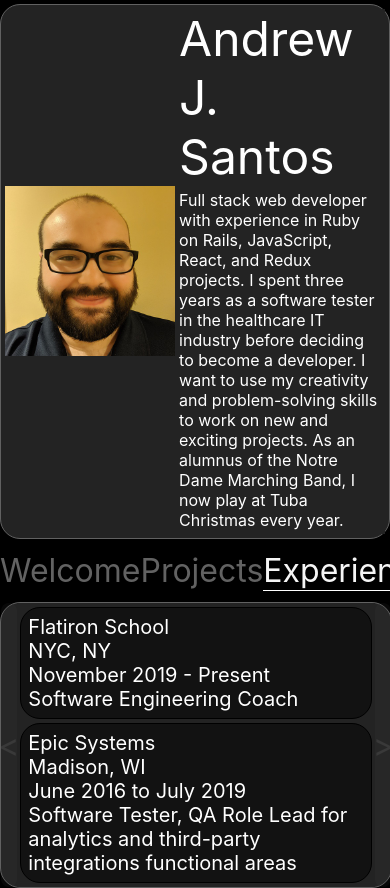
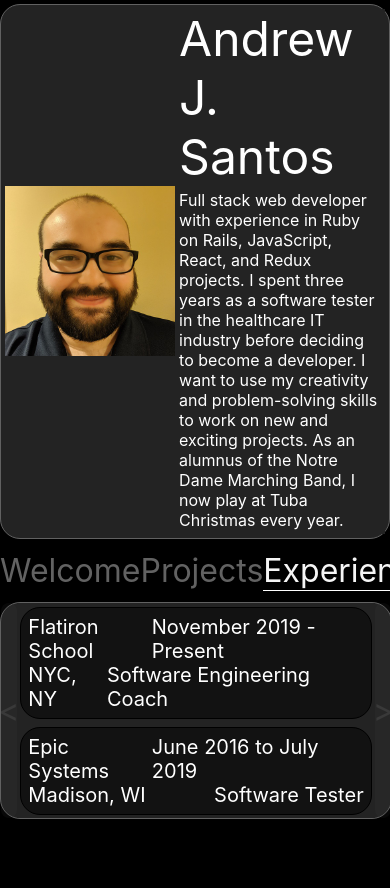
Before and after one commit to asantos649/andrew_santos, a React (Create React App) app: page / in a window 390 px wide. Both pictures are taken after a click on the element "Experience". Shown: the top 888 px of the page. After the commit the page ends 844 px from the top, so only its background shows below. Built offline with nearby package versions, Linux system fonts and the light colour scheme.

Commit message:
improved responsiveness

```diff
--- a/src/App.css
+++ b/src/App.css
@@ -124,7 +124,8 @@ div {
   /* vertical-align: middle;
   line-height: 100%; */
   display: flex;
-  justify-content: center;
+  flex-direction: column;
+  justify-content: space-around;
   align-items: center;
   font-size: 2rem;
   border-radius: 19px;
@@ -165,6 +166,7 @@ div {
   border-bottom-color: white;
   -webkit-transition: all .2s;
   -moz-transition: all .2s;
+  cursor:pointer;
 }
 
 #selectedPage{
@@ -173,13 +175,8 @@ div {
 }
 
 .experienceCard{
-  display:flex;
   background-color: rgb(18,18,18);
-  max-width: 875px;
-  /* width: 90vw; */
-  flex: 1 1 auto;
-  font-size:1.25rem;
-  flex-direction: column;
+
   padding: 2%;
   margin: 1%;
   border-radius: 20px;
@@ -192,6 +189,25 @@ div {
   background-color: rgb(18,18,18);
 }
 
+.expRow{
+  display:flex;
+  flex-direction: row;
+  justify-content: space-between;
+  /* flex-grow: 1; */
+  /* width: 100%; */
+}
+
+.cardContainer{
+  width:100%;
+  max-width: 850px;
+  display:flex;
+  /* background-color: rgb(18,18,18); */
+  /* max-width: 850px; */
+  /* width: 100%; */
+  font-size:1.25rem;
+  flex-direction: column;
+}
+
 /* button {
   color: white;
   font-size: 2rem;
--- a/src/component/Experience.js
+++ b/src/component/Experience.js
@@ -21,9 +21,10 @@ function Experience(){
         {
             company: 'Epic Systems',
             location: 'Madison, WI',
-            role: 'Software Tester, QA Role Lead for analytics and third-party integrations functional areas ',
+            role: 'Software Tester',
             dates: 'June 2016 to July 2019',
             data: [
+                    'QA Role Lead for analytics and third-party integrations functional areas',
                 	'Managed multiple concurrent development projects from initial design through release ',
                 	'Identified functional bugs and usability improvements to increase software quality ',
                 	'Pioneered a new Quality Assurance content creation project while providing feedback and suggesting improvements ',
@@ -43,7 +44,7 @@ function Experience(){
     }
 
     return(
-        <div>
+        <div className='cardContainer'>
             {/* <h1>Experience</h1> */}
             {renderExperiences()}
         </div>
--- a/src/component/ExperienceCard.js
+++ b/src/component/ExperienceCard.js
@@ -4,10 +4,14 @@ function ExperienceCard(props){
     const {company, location, dates, role, data} = props.experience
     return (
         <div className='experienceCard'>
-            <div>{company}</div>
-            <div>{location}</div>
-            <div>{dates}</div>
-            <div>{role}</div>
+            <div className='expRow'>
+                <div>{company}</div>
+                <div>{dates}</div>
+            </div>
+            <div className='expRow'>
+                <div>{location}</div>
+                <div>{role}</div>
+            </div>
 
         </div>
     )
--- a/src/container/MainContainer.js
+++ b/src/container/MainContainer.js
@@ -21,9 +21,13 @@ function MainContainer(props){
 
     return(
         <div className='mainContainer'>
-            <div className='moveButton' onClick={()=>props.handlePage('-')}>{'<'}</div>
+            <div className='moveButton' onClick={()=>props.handlePage('-')}>
+                <span>{'<'}</span>
+            </div>
             {renderContent()}
-            <div className='moveButton' onClick={()=>props.handlePage('+')}>{'>'}</div>
+            <div className='moveButton' onClick={()=>props.handlePage('+')}>
+                <span>{'>'}</span>
+            </div>
         </div>
     )
 }
```
